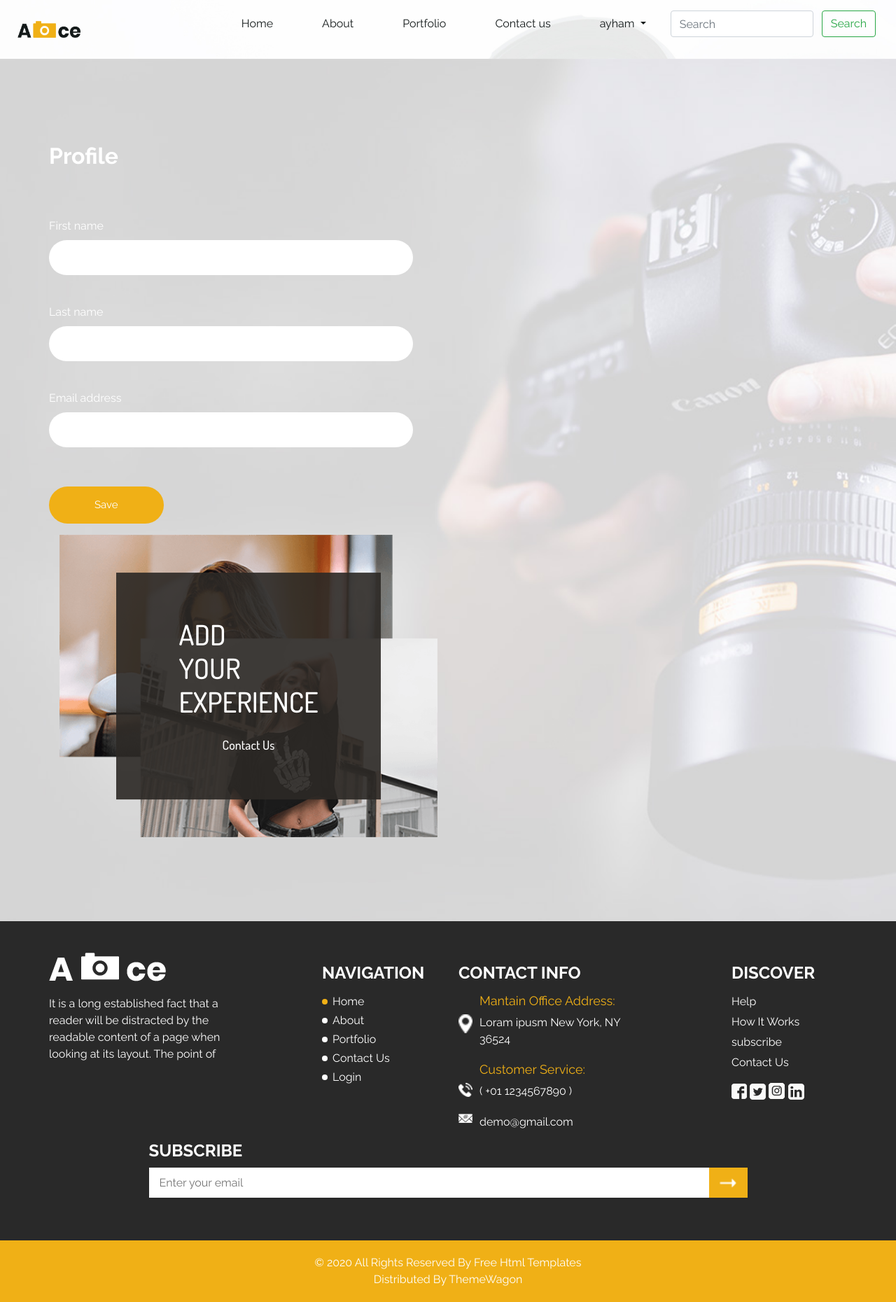
After one commit to ayhamrabea/PF_photograph, a Django app: page /accounts/profile in a window 1280 px wide. The commit adds this page. Shown: the whole page at 70% size. Run offline with Django 5.2, Linux system fonts and the light colour scheme; a user stored in the database is signed in; some libraries are stand-ins or nearby versions.

Commit message:
add register and profile page

```diff
--- a/accounts/forms.py
+++ b/accounts/forms.py
@@ -1,5 +1,5 @@
 from django import forms
-from django.contrib.auth.forms import AuthenticationForm
+from django.contrib.auth.forms import AuthenticationForm , UserCreationForm , UserChangeForm
 from django.contrib.auth.models import User
 
 
@@ -15,3 +15,26 @@ class UserLoginForm(AuthenticationForm):
     class Meta:
         model = User
         fields = ['username' , 'password']
+
+
+class UserSingForm(UserCreationForm):
+
+    first_name = forms.CharField(label='First name' , widget=forms.TextInput())
+    last_name = forms.CharField(label='Last name' , widget=forms.TextInput())
+    email = forms.EmailField(label='email' , widget=forms.TextInput())
+    username = forms.CharField(label='Username' , widget=forms.TextInput())
+    password1 = forms.CharField(label='Password' , widget=forms.PasswordInput())
+    password2 = forms.CharField(label='Password confirmation' , widget=forms.PasswordInput())
+
+
+    class Meta:
+        model = User
+        fields = ['first_name' , 'last_name','email' , 'username','password1' , 'password2']
+
+
+
+class ProfileForm(UserChangeForm):
+    password = None
+    class Meta:
+        model = User
+        fields = ['first_name' , 'last_name','email']
--- /dev/null
+++ b/accounts/templates/profile.html
@@ -0,0 +1,68 @@
+{% extends "bacs.html" %}
+{% load static %}
+{% load i18n %}
+  <!-- contact section -->
+
+  {% block content %}
+  <div class="sub_page">
+      {% include "parts/navbar.html" %}
+      <section class="contact_section layout_padding">
+        <div class="container ">
+          <div class="">
+            <h2 class="">
+              {% trans "Profile" %}
+            </h2>
+          </div>
+        </div>
+        <div class="container">
+          <div class="row">
+            <div class="col-md-6">
+
+              <form method="POST">
+                {% csrf_token %}
+                {% include "common/form.html" with form=form %}
+                <button>
+                  {% trans "Save" %}
+                </button>
+                {% comment %} <div>
+                  <input type="text" placeholder="Name" />
+                </div>
+                <div>
+                  <input type="email" placeholder="Email" />
+                </div>
+                <div>
+                  <input type="text" placeholder="Phone Number" />
+                </div>
+                <div>
+                  <input type="text" class="message-box" placeholder="Message" />
+                </div>
+                <div class="d-flex ">
+                  <button>
+                    SEND
+                  </button> {% endcomment %}
+                </div>
+
+              </form>
+            </div>
+            <div class="col-md-6">
+              <div class="img-box">
+                <img src="{% static 'images/contact-img.png' %}" alt="">
+                <div class="img_overlay">
+                  <h2>
+                    add <br>
+                    your <br>
+                    experience
+                  </h2>
+                  <a href="">
+                    Contact Us
+                  </a>
+                </div>
+              </div>
+            </div>
+          </div>
+        </div>
+    </section>
+  </div>
+  {% endblock content %}
+
+  <!-- end contact section -->
--- a/accounts/urls.py
+++ b/accounts/urls.py
@@ -1,11 +1,14 @@
 from django.urls import path , include
 from django.contrib.auth.views import LoginView, LogoutView
 from accounts.forms import UserLoginForm
+from . import views
 
 
 
 urlpatterns = [
     path('login',LoginView.as_view(authentication_form=UserLoginForm), name='login'),
-    path("logout/",LogoutView.as_view(), name="logout"),
+    path('logout1',views.logout_app, name='logout1'),
+    path('profile',views.edit_profile, name='profile'),
+    path('register',views.RegisterView.as_view(), name='register'),
     path('',include('django.contrib.auth.urls')),
 ]
--- a/accounts/views.py
+++ b/accounts/views.py
@@ -1,5 +1,34 @@
-from django.shortcuts import render
+from django.shortcuts import render , redirect
 from django.urls import reverse_lazy
-from .forms import Login_form
+from .forms import UserSingForm , ProfileForm
 from django.views.generic.edit import CreateView
+from django.contrib.auth import login , logout
+from django.contrib.auth.decorators import login_required
 # Create your views here.
+
+
+class RegisterView(CreateView):
+
+    form_class = UserSingForm
+    # success_url = reverse_lazy('login')
+    template_name = 'registration/register.html'
+
+    def get_success_url(self) :
+        login(self.request , self.object)
+        return reverse_lazy('home')
+
+
+def logout_app(request):
+    logout(request)
+    return redirect('login')
+
+@login_required
+def edit_profile(request):
+    if request.method == 'POST':
+        form = ProfileForm(request.POST , instance=request.user)
+        if form.is_valid():
+            form.save()
+            return redirect('home')
+    else:
+        form = ProfileForm(instance=request.user)
+        return render(request,'profile.html',{'form':form})
--- a/templates/parts/navbar.html
+++ b/templates/parts/navbar.html
@@ -35,9 +35,9 @@
                     {{user.username}}
                   </a>
                   <ul class="dropdown-menu" aria-labelledby="navbarDropdown">
-                    <li><a class="dropdown-item" href="#">Action</a></li>
+                    <li><a class="dropdown-item" href="{% url 'profile' %} ">{% trans "profile " %}</a></li>
                     <li><hr class="dropdown-divider"></li>
-                    <li><a class="dropdown-item" href="{% url 'logout' %}">{% trans "logout" %}</a></li>
+                    <li><a class="dropdown-item" href="{% url 'logout1' %}">{% trans "logout" %}</a></li>
                   </ul>
                 </li>
                 <li class="nav-item">
@@ -45,7 +45,10 @@
                 </li>
               {% else %}
               <li class="nav-item">
-                <a class="nav-link" href="{% url 'login' %}">Login</a>
+                <a class="nav-link" href="{% url 'login' %}">{% trans "Login" %}</a>
+              </li>
+              <li class="nav-item">
+                <a class="nav-link" href="{% url 'register' %}">{% trans "register" %}</a>
               </li>
               {% endif %}
 
```
Also changed, not shown: accounts/templates/registration/register.html (added, +68 -0 lines), home/templates/index.html (+5 -2 lines), db.sqlite3.
